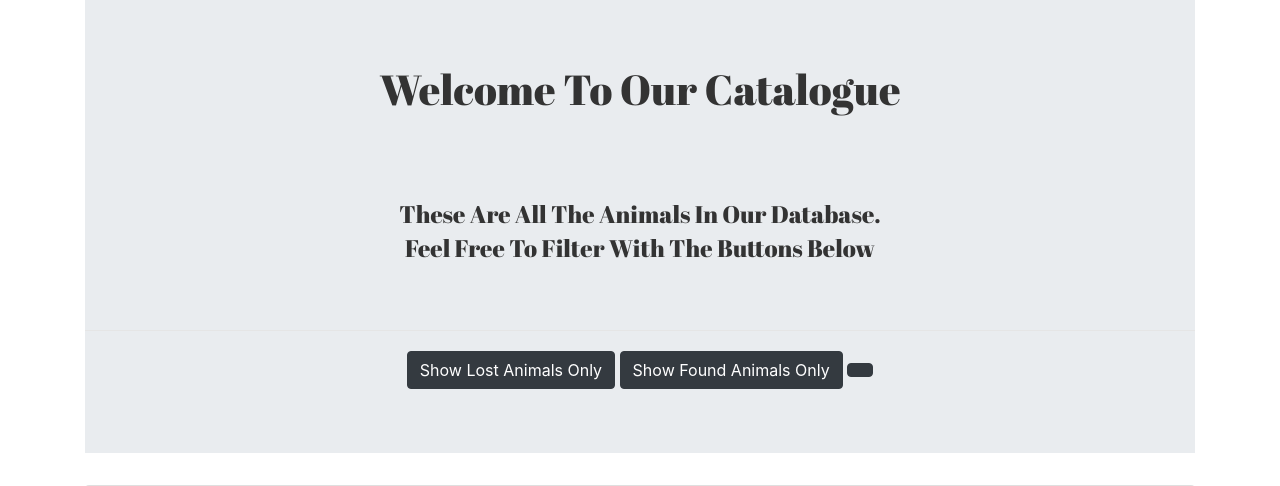
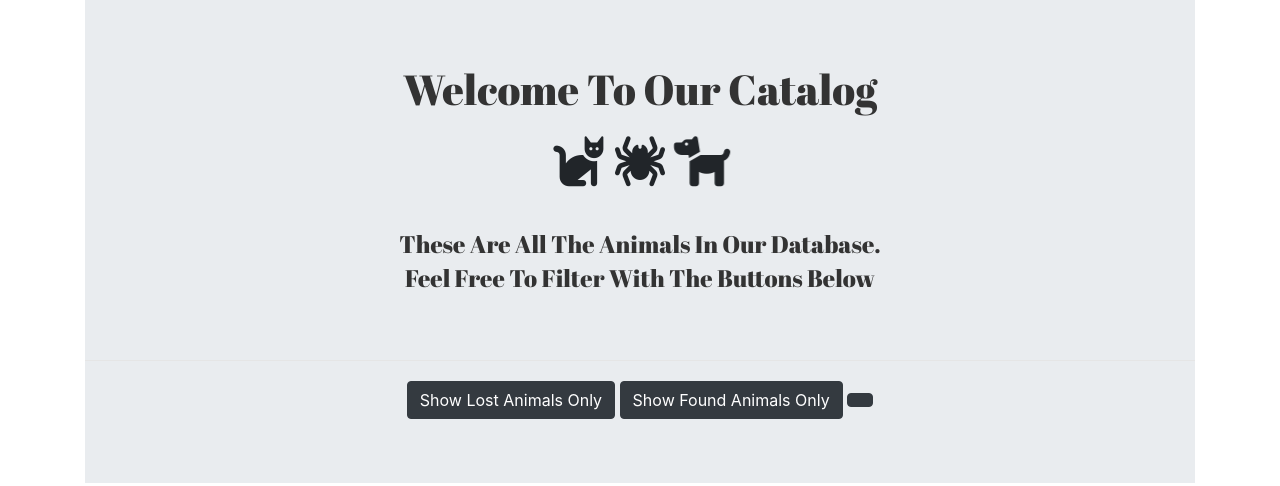
Before and after one commit to morganstyers/Project-Two, a Node server app: template views/catalog.handlebars in a window 1280 px wide. Shown: the top 486 px of the page. Run offline with Node 20, Linux system fonts and the light colour scheme; the template is opened without the code that fills it, so the values that code supplies are empty; some libraries are stand-ins or nearby versions; some web fonts are replaced.

Commit message:
animal icons for catalog

```diff
--- a/views/catalog.handlebars
+++ b/views/catalog.handlebars
@@ -2,8 +2,9 @@
     <div class="container">
         <div class="jumbotron jumbotron-fluid">
             <h1 class="animated fadeInDown" style="font-family: 'Abril Fatface', cursive;
-    text-align: center;" id="title" class="display-4">Welcome To Our Catalogue</h1>
-
+    text-align: center;" id="title" class="display-4">Welcome To Our Catalog</h1>
+ <i id="anicon" style="font-size: 50px; padding: 2px;" class="fas fa-cat"></i> <i style="font-size: 50px; padding: 2px;"  id="anicon" class="fas fa-spider"></i> <i style="font-size: 50px; padding: 2px;"  id="anicon"
+                class="fas fa-dog fa-flip-horizontal"></i>
             <br>
             <h3 style="font-family: 'Abril Fatface', cursive;
     text-align: center;">These Are All The Animals In Our Database. <br>
```
